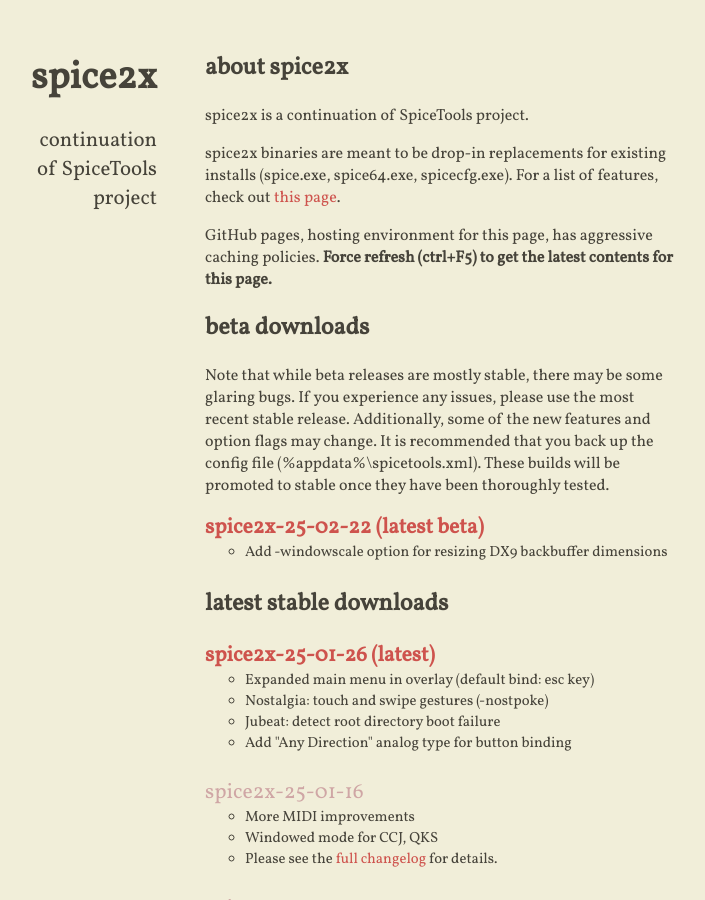
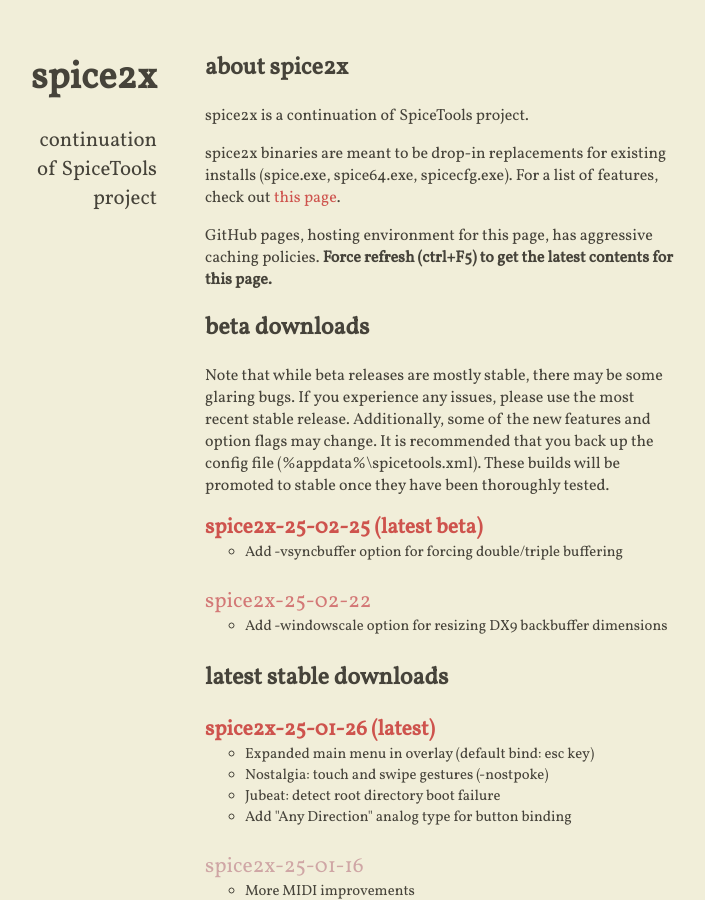
Before and after one commit to spice2x/spice2x.github.io, a Jekyll site: the page built from docs/index.html, in a window 1280 px wide and 900 px high. Shown: the whole window, without its empty margins (299-1004 px from the left). Built offline with Jekyll 4.4.1, drawn with Linux system fonts in a browser that asks for light colours; nearby versions of some CDN libraries.

Commit message:
25-02-25

```diff
--- a/docs/_includes/content.html
+++ b/docs/_includes/content.html
@@ -17,6 +17,14 @@
   stable once they have been thoroughly tested.
 </p>
 <ul class="downloads-beta highlight-latest">
+  <li>
+    <a class="download-link" href="https://github.com/spice2x/spice2x.github.io/releases/download/25-02-25/spice2x-25-02-25.zip">
+      spice2x-25-02-25
+    </a>
+    <ul>
+      <li>Add -vsyncbuffer option for forcing double/triple buffering</li>
+    </ul>
+  </li>
   <li>
     <a class="download-link" href="https://github.com/spice2x/spice2x.github.io/releases/download/25-02-22/spice2x-25-02-22.zip">
       spice2x-25-02-22
```
